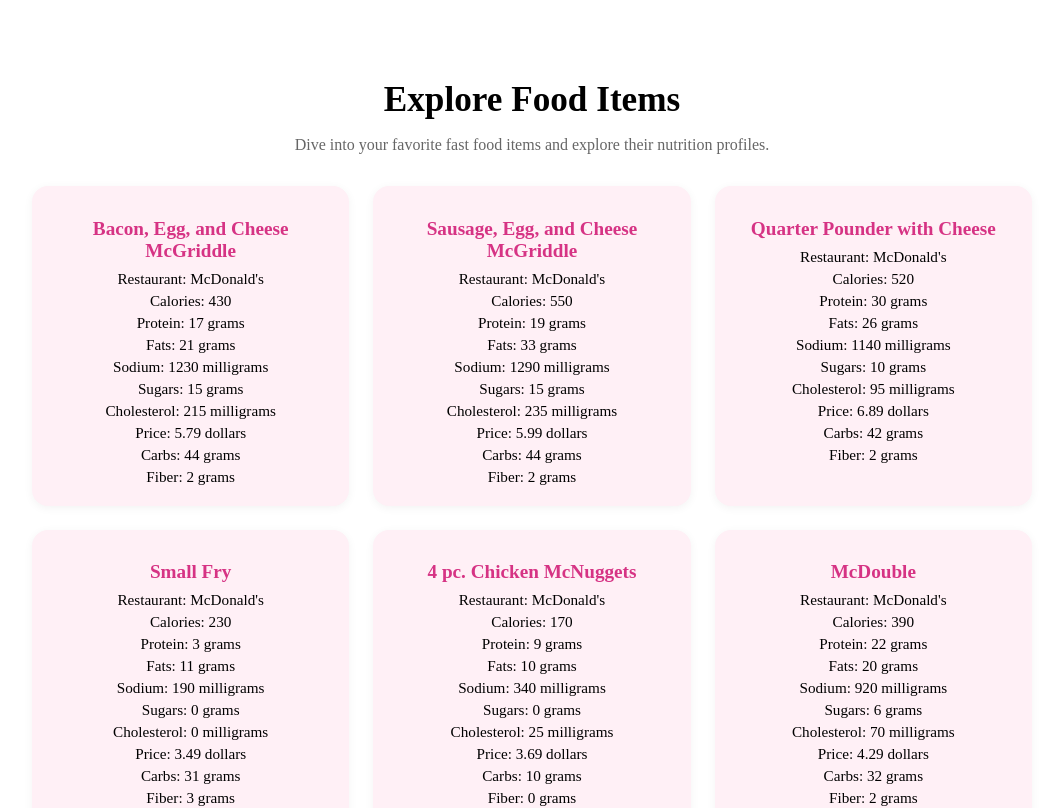
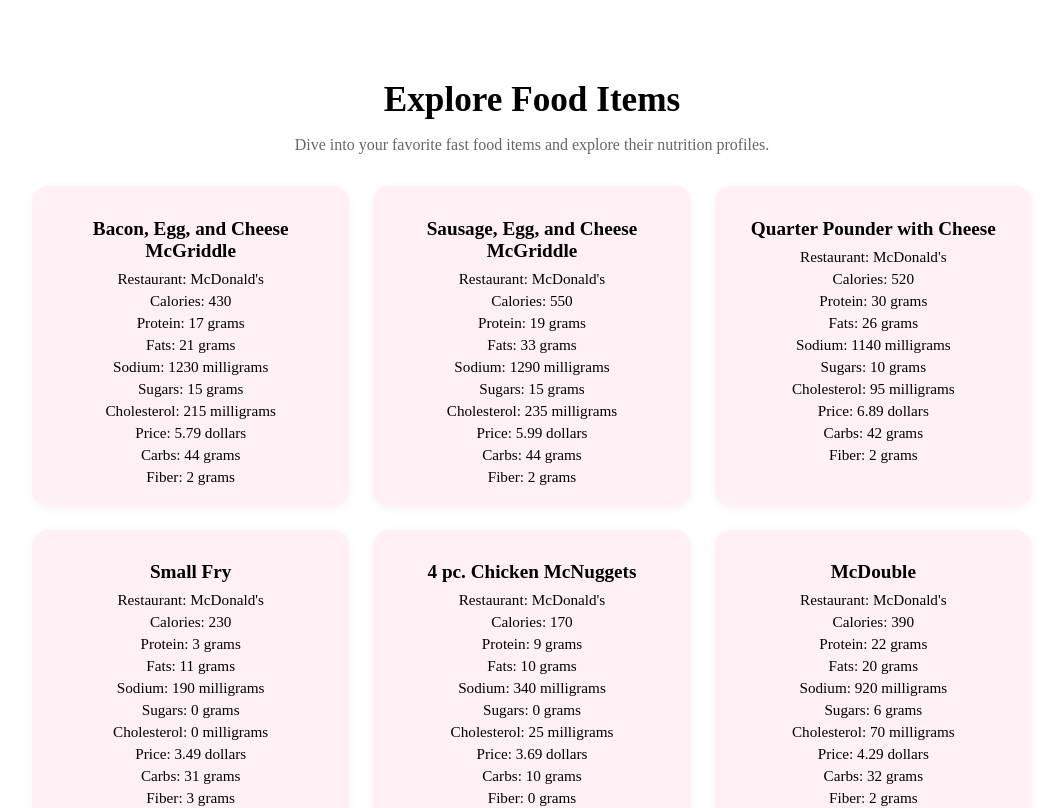
Before and after one commit to Mikayla-ds2/fast-food-macros, a SvelteKit app: page /explore in a window 1280 px wide. Shown: the top 808 px of the page, without its empty margins (108-1171 px from the left). Built offline with nearby package versions, Linux system fonts and the light colour scheme.

Commit message:
attempting to debug the item-link thingy; clicking a card and seeing a whole thing

```diff
--- a/src/routes/explore/+page.svelte
+++ b/src/routes/explore/+page.svelte
@@ -2,7 +2,6 @@
     import fastfoodData from '$lib/fastfood.json';
 
     let items = fastfoodData;
-    console.log ("✅ Loaded items:", items);
 </script>
 
 <main class="explore">
@@ -12,8 +11,8 @@
     <!-- Placeholder for future interactive data  -->
      <section class="item-grid">
         {#each items as item}
-        <div class="item-card">
-            <h2><a href={`/explore/${item.id}`}>{item.item_name}</a></h2>
+        <a href={`/explore/${item.id}`} class="item-card">
+            <h2>{item.item_name}</h2>
             <p>Restaurant: {item.restaurant_name}</p>
             <p>Calories: {item.calories}</p>
             <p>Protein: {item.protein} grams</p>
@@ -24,7 +23,7 @@
             <p>Price: {item.price} dollars</p>
             <p>Carbs: {item.carbs} grams</p>
             <p>Fiber: {item.fiber} grams</p>
-        </div>
+        </a>
         {/each}
      </section>
 </main>
@@ -52,11 +51,14 @@
 
     }
     .item-card {
+        display: block;
         background-color: #fff0f6;
         border-radius: 1rem;
         padding: 1rem;
         box-shadow: 0 2px 10px rgba(0,0,0,0.05);
         transition: transform 0.2s ease;
+        text-decoration: none;
+        color: inherit;
     }
     .item-card {
         background-color: #fff0f6;
@@ -66,6 +68,7 @@
         transition: transform 0.2s ease;
     }
     .item-card:hover {
+        cursor: pointer;
         transform: scale(1.02);
     }
     .item-card h2 {
@@ -83,4 +86,8 @@
     .item-card h2 a:hover {
         text-decoration: underline;
     }
+    .item-link {
+        text-decoration: none;
+        color: inherit;
+    }
 </style>
```
